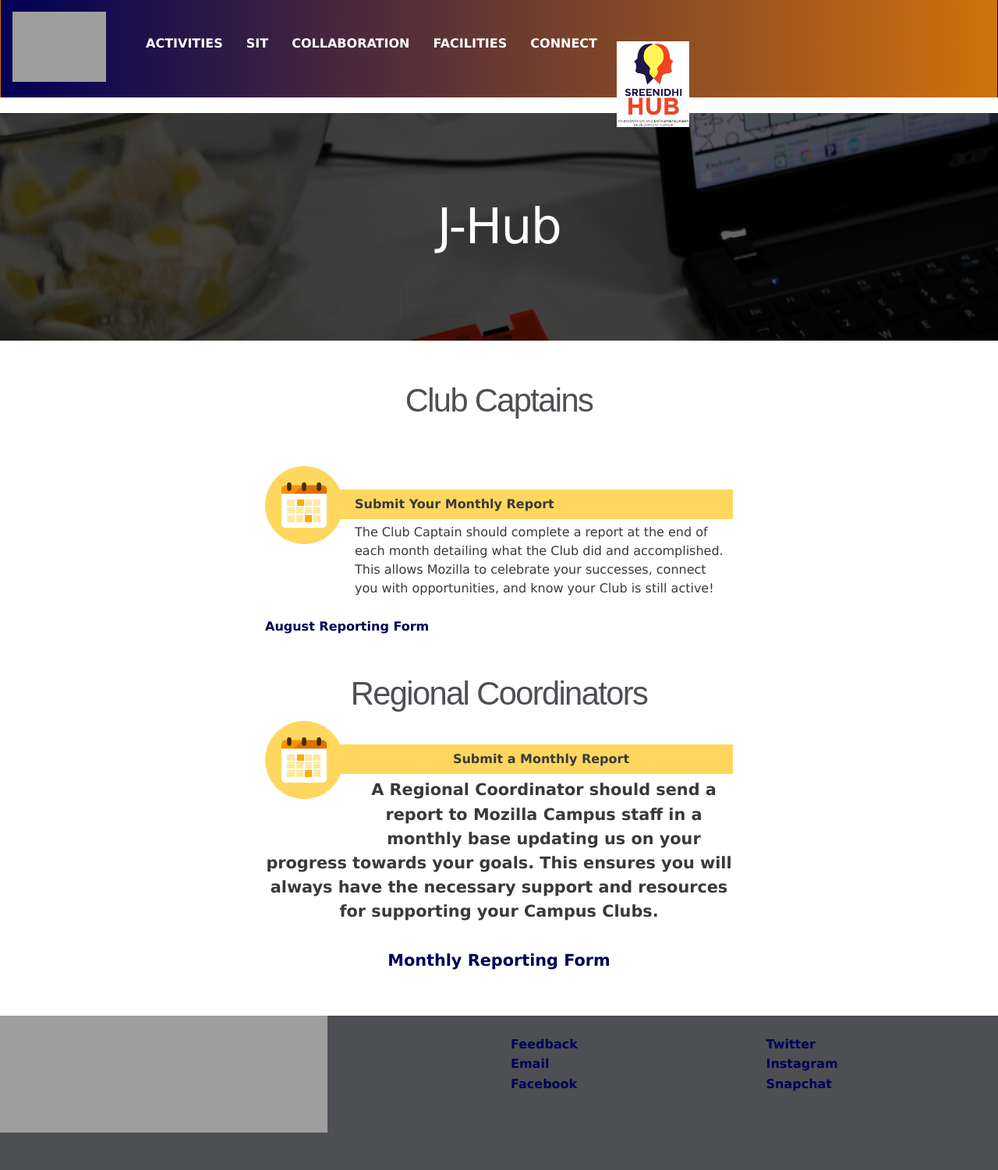
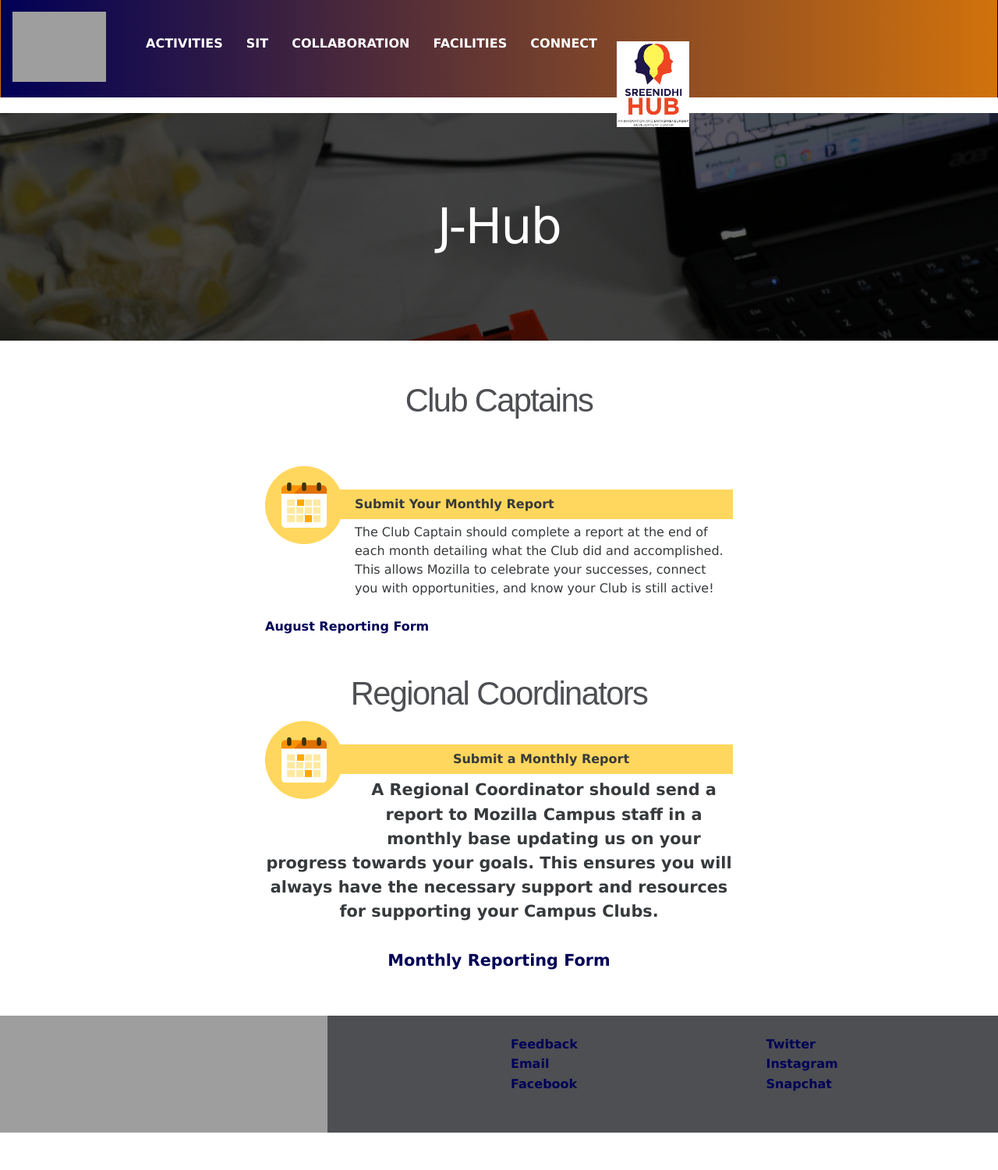
Before and after one commit to SNISTInnovationHub/snistinnovationhub.github.io, a Jekyll site: the page built from _pages/jhub.md, in a window 1280 px wide. Shown: the whole page at 78% size. Built offline with Jekyll 4.4.1, drawn with Linux system fonts in a browser that asks for light colours; nearby versions of some CDN libraries; some web fonts are replaced; library files that are not in the unit come from our copies; after the commit the page ends 1453 px from its top, so only the background shows below that.

Commit message:
Update footer.html

```diff
--- a/_includes/footer.html
+++ b/_includes/footer.html
@@ -7,18 +7,11 @@
   {
     background-color:#4d4f53;
   }
-  row
-  {
-    color: #47ccfc;
-  }
 </style>
 
-        <div class="row">
+        <div class="row" style="color: #47ccfc;">
           <div class="col-md-6">
                 <img src="https://snistinnovationhub.github.io/static/img/images.png" height="150" width="420" alt="Logo Loading Failed"></a>
- <br>
-          <br>
-          <br>
   </div>
   <div class="col-md-3">
     <br>
```
